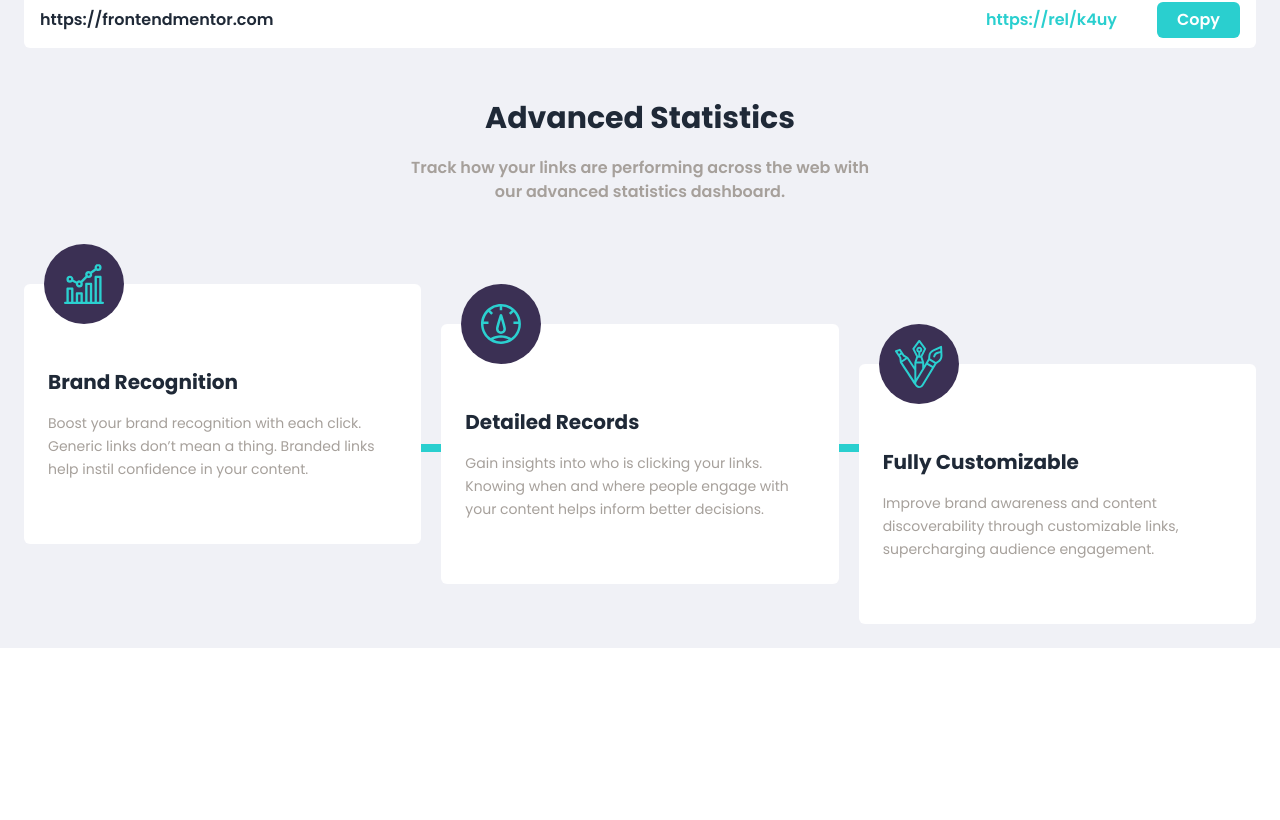
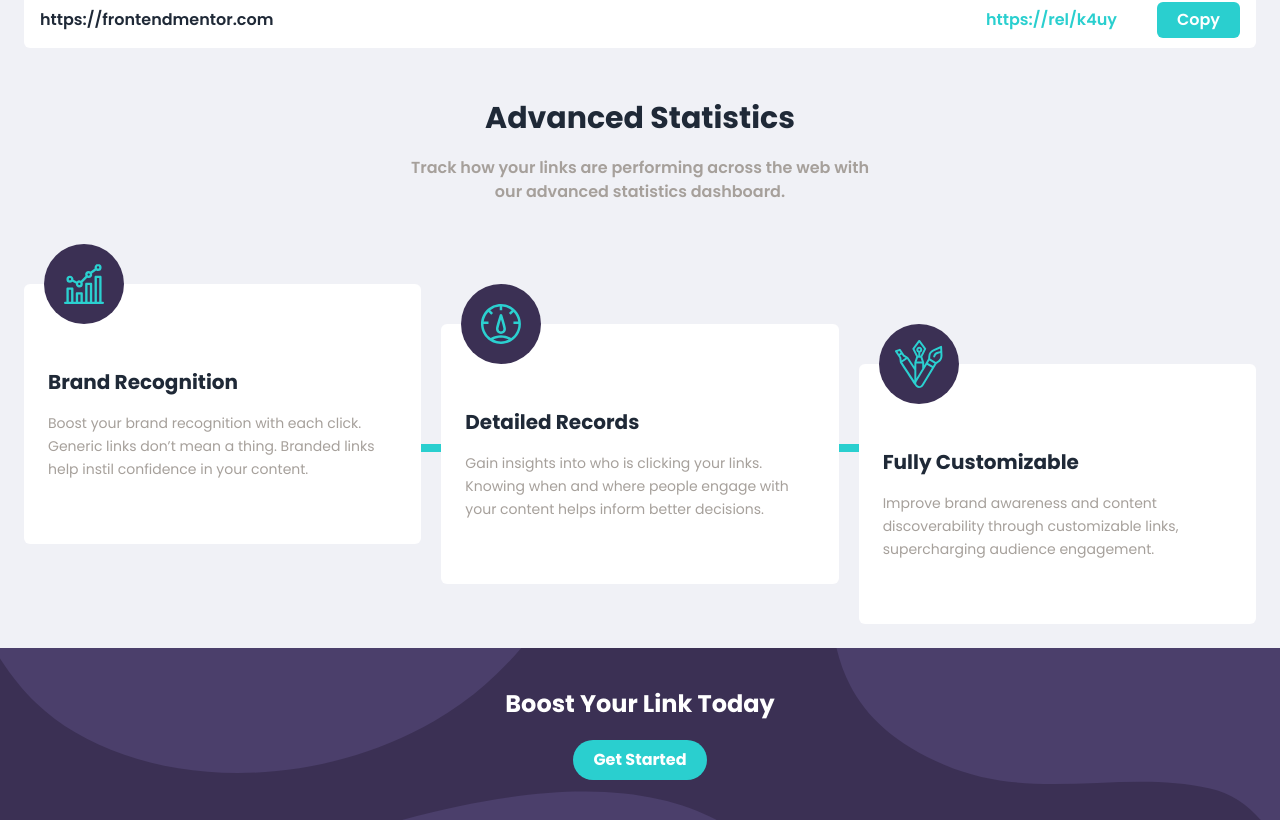
Before and after one commit to ayezabashir/URL-shortening-API-landing-page, a React (Vite) app: page / in a window 1280 px wide. Shown: the part 840-1660 px from the top of the page. Before the commit the page ends 1488 px from the top, so only its background shows below. Built offline with nearby package versions, Linux system fonts and the light colour scheme.

Commit message:
home page updated

```diff
--- a/src/pages/Home.jsx
+++ b/src/pages/Home.jsx
@@ -1,6 +1,5 @@
 import AdvanceStatics from '../components/AdvanceStatics'
 import HeroComponent from '../components/HeroComponent'
-import OldLinks from '../components/OldLinks'
 import ShortnerForm from '../components/ShortnerForm'
 
 const Home = () => {
@@ -11,6 +10,12 @@ const Home = () => {
         <ShortnerForm />
         <AdvanceStatics />
       </div>
+      <div className="w-full bg-purple bg-no-repeat bg-[url(/bg-boost-mobile.svg)] lg:bg-[url(/bg-boost-desktop.svg)]">
+        <div className="p-10 flex flex-col justify-center items-center">
+          <h4 className='text-white font-bold text-2xl mb-5'>Boost Your Link Today</h4>
+          <button className='bg-blue hover:opacity-90 cursor-pointer text-white py-2 px-5 rounded-3xl text-base font-bold'>Get Started</button>
+        </div>
+      </div>
     </>
   )
 }
```
